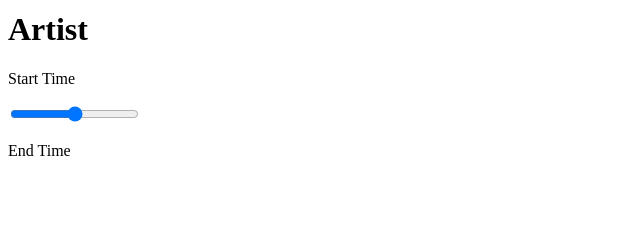
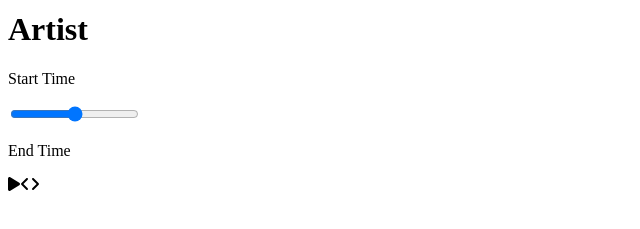
Before and after one commit to jdorta08/music-player, a React (Create React App) app: page / in a window 1280 px wide. Shown: the part 127-356 px from the top of the page, without its empty margins (0-640 px from the left). Built offline with nearby package versions, Linux system fonts and the light colour scheme.

Commit message:
added font awesome

```diff
--- a/package.json
+++ b/package.json
@@ -3,6 +3,10 @@
   "version": "0.1.0",
   "private": true,
   "dependencies": {
+    "@fortawesome/fontawesome-svg-core": "^6.2.1",
+    "@fortawesome/free-regular-svg-icons": "^6.2.1",
+    "@fortawesome/free-solid-svg-icons": "^6.2.1",
+    "@fortawesome/react-fontawesome": "^0.2.0",
     "@testing-library/jest-dom": "^5.16.5",
     "@testing-library/react": "^13.4.0",
     "@testing-library/user-event": "^13.5.0",
--- a/src/components/Player.js
+++ b/src/components/Player.js
@@ -1,11 +1,24 @@
 import React from "react";
+import { FontAwesomeIcon } from "@fortawesome/react-fontawesome";
+import {
+  faPlay,
+  faAngleLeft,
+  faAngleRight,
+} from "@fortawesome/free-solid-svg-icons";
 
 const Player = () => {
   return (
     <div className="player-container">
-      <p>Start Time</p>
-      <input type="range"></input>
-      <p>End Time</p>
+      <div className="time-control">
+        <p>Start Time</p>
+        <input type="range"></input>
+        <p>End Time</p>
+      </div>
+      <div className="player-control">
+        <FontAwesomeIcon className="play" icon={faPlay} />
+        <FontAwesomeIcon className="play" icon={faAngleLeft} />
+        <FontAwesomeIcon className="play" icon={faAngleRight} />
+      </div>
     </div>
   );
 };
--- /dev/null
+++ b/src/styles/style.scss
@@ -0,0 +1,5 @@
+* {
+  padding: 0;
+  margin: 0;
+  box-sizing: border-box;
+}
```
Also changed, not shown: 1 other file (tests, documents, lock files or other folders).
